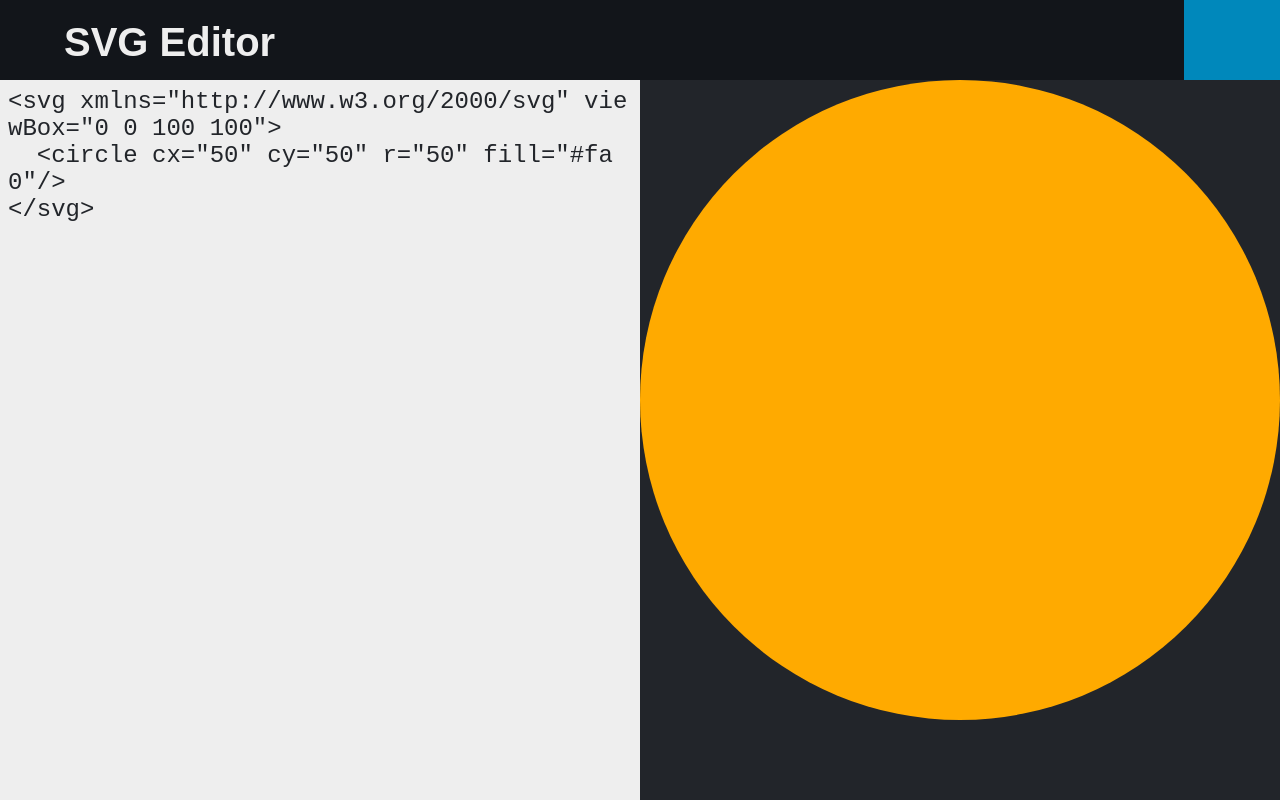
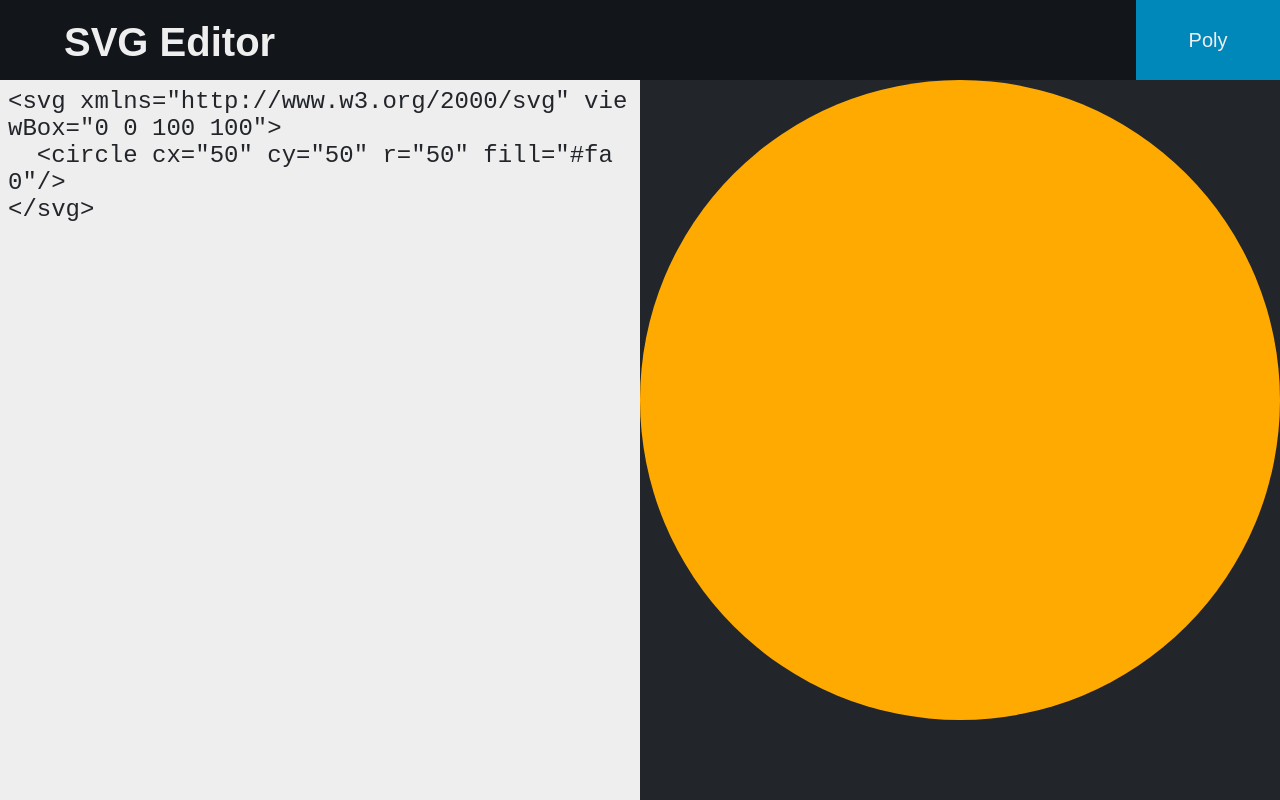
Before and after one commit to kylejlin/svg-editor, a React app: page / in a window 1280 px wide. Built offline with nearby package versions, Linux system fonts and the light colour scheme.

Commit message:
Add poly tool

```diff
--- a/src/SVGEditor.css
+++ b/src/SVGEditor.css
@@ -15,20 +15,25 @@
   font-size: 5vh;
 }
 
-.SVGEditor-coord-display {
+.SVGEditor-top .SVGEditor-tool {
   background-color: var(--blue);
   color: var(--white);
 
   position: absolute;
   top: 0;
-  right: 0;
 
-  width: 10vh;
   height: 10vh;
 
-  font-size: 3vh;
+  font-size: 2.5vh;
+  line-height: 10vh;
+  text-align: center;
 
-  padding: 1vh;
+  padding: 0 1vh 0 1vh;
+}
+
+.SVGEditor-top .SVGEditor-tool-poly {
+  right: 0;
+  width: 10vw;
 }
 
 .SVGEditor-middle {
--- a/src/SVGEditor.js
+++ b/src/SVGEditor.js
@@ -9,12 +9,13 @@ class SVGEditor extends Component {
     this.state = {
       source: svgStarterSource,
       orientation: this.getOrientation(),
-      selectedId: null,
+      selectedIds: [],
       points: [],
       isEditorFocused: false
     }
 
     this.resultRef = React.createRef()
+    this.textareaRef = React.createRef()
 
     window.addEventListener('resize', () => {
       this.setState({
@@ -28,31 +29,17 @@ class SVGEditor extends Component {
         !this.state.isEditorFocused
         && e.keyCode === 8
       ) {
-        this.setState(prevState => ({
-          points: prevState.points.filter(p => p.id !== prevState.selectedId)
-        }))
+        this.deleteSelectedPoints()
       }
     })
   }
 
   render() {
-    const point = this.state.points.find(p => p.id === this.state.selectedId)
-    const coords = point === undefined
-      ? null
-      : {
-        x: point.x,
-        y: point.y
-      }
-
     return (
       <div className="SVGEditor">
         <div className="SVGEditor-top">
           <h2>SVG Editor</h2>
-          <div className="SVGEditor-coord-display">
-            {coords &&
-              coords.x + ', ' + coords.y
-            }
-          </div>
+          <div className="SVGEditor-tool SVGEditor-tool-poly" onClick={() => this.createPolygon()}>Poly</div>
         </div>
 
         <div className={'SVGEditor-middle SVGEditor-middle-' + this.state.orientation}>
@@ -63,6 +50,7 @@ class SVGEditor extends Component {
               value={this.state.source}
               onFocus={() => this.setState({ isEditorFocused: true })}
               onBlur={() => this.setState({ isEditorFocused: false })}
+              ref={this.textareaRef}
             >
             </textarea>
           </div>
@@ -76,19 +64,77 @@ class SVGEditor extends Component {
           {this.state.points.map(point => {
             return <div
               key={point.id}
-              className={'SVGEditor-marker' + (point.id === this.state.selectedId ? ' SVGEditor-selected-marker' : '')}
+              className={'SVGEditor-marker' + (this.state.selectedIds.includes(point.id) ? ' SVGEditor-selected-marker' : '')}
               style={{
                 top: point.renderY,
                 left: point.renderX
               }}
               onClick={() => {
-                this.updateSelectedId(point.id)
+                this.togglePointSelection(point.id)
               }}
             ></div>
           })}
         </div>
       </div>
     )
+  }
+
+  addPoint(e) {
+    const svg = this.resultRef.current.children[0]
+    const viewBox = svg.viewBox.baseVal
+    const rect = svg.getBoundingClientRect()
+    const width = rect.right - rect.left
+    const height = rect.bottom - rect.top
+    const xs = viewBox.width / width
+    const ys = viewBox.height / height
+    const x = Math.round((e.clientX - rect.left) * xs)
+    const y = Math.round((e.clientY - rect.top) * ys)
+    const renderX = e.clientX
+    const renderY = e.clientY
+    const id = this.generateId()
+
+    this.setState(prevState => ({
+      selectedIds: prevState.selectedIds.concat([id]),
+      points: prevState.points.concat([{
+        x,
+        y,
+        renderX,
+        renderY,
+        id
+      }])
+    }), () => this.updatePoints)
+  }
+
+  createPolygon() {
+    const { selectionStart, selectionEnd } = this.textareaRef.current
+    const { source } = this.state
+
+    if (selectionStart === source.length) {
+      alert('Textarea not focused.')
+      return
+    }
+
+    if (this.state.selectedIds.length < 3) {
+      alert('You need at least 3 points to make a polygon.')
+      return
+    }
+
+    const selectedPoints = this.state.selectedIds.map(id => this.state.points.find(p => p.id === id))
+    const pointsSource = selectedPoints.map(p => p.x + ' ' + p.y).join(' ')
+    const polygonSource = '<polygon fill="#000" points="' + pointsSource + '" />'
+
+    const newSource = source.slice(0, selectionStart) + polygonSource + source.slice(selectionEnd)
+
+    this.setState({
+      source: newSource
+    })
+  }
+
+  deleteSelectedPoints() {
+    this.setState(prevState => ({
+      points: prevState.points.filter(p => !prevState.selectedIds.includes(p.id)),
+      selectedIds: []
+    }))
   }
 
   editSource(source) {
@@ -106,36 +152,12 @@ class SVGEditor extends Component {
     return 'portrait'
   }
 
-  addPoint(e) {
-    const svg = this.resultRef.current.children[0]
-    const viewBox = svg.viewBox.baseVal
-    const rect = svg.getBoundingClientRect()
-    const width = rect.right - rect.left
-    const height = rect.bottom - rect.top
-    const xs = viewBox.width / width
-    const ys = viewBox.height / height
-    const x = Math.round((e.clientX - rect.left) * xs)
-    const y = Math.round((e.clientY - rect.top) * ys)
-    const renderX = e.clientX
-    const renderY = e.clientY
-    const id = this.generateId()
-
+  togglePointSelection(id) {
     this.setState(prevState => ({
-      selectedId: id,
-      points: prevState.points.concat([{
-        x,
-        y,
-        renderX,
-        renderY,
-        id
-      }])
-    }), () => this.updatePoints)
-  }
-
-  updateSelectedId(id) {
-    this.setState({
-      selectedId: id
-    })
+      selectedIds: prevState.selectedIds.includes(id)
+        ? prevState.selectedIds.filter(selectedId => selectedId !== id)
+        : prevState.selectedIds.concat([id])
+    }))
   }
 }
 
```
